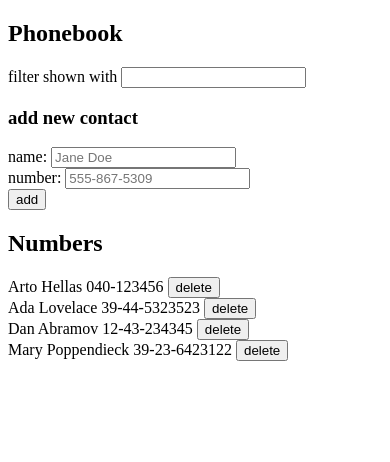
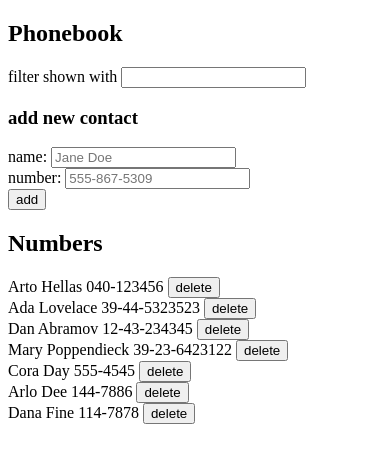
Before and after one commit to JanetteDevCode/fullstackopen-part2, a React (Create React App) app in the folder phonebook/: page / in a window 390 px wide. Shown: the top 462 px of the page. Built offline with nearby package versions, Linux system fonts and the light colour scheme; data requests are answered from the project's data file.

Commit message:
Complete phonebook step 10

```diff
--- a/phonebook/db.json
+++ b/phonebook/db.json
@@ -19,6 +19,21 @@
       "name": "Mary Poppendieck",
       "number": "39-23-6423122",
       "id": 4
+    },
+    {
+      "name": "Cora Day",
+      "number": "555-4545",
+      "id": 7
+    },
+    {
+      "name": "Arlo Dee",
+      "number": "144-7886",
+      "id": 8
+    },
+    {
+      "name": "Dana Fine",
+      "number": "114-7878",
+      "id": 9
     }
   ]
 }
--- a/phonebook/src/App.js
+++ b/phonebook/src/App.js
@@ -11,46 +11,67 @@ const App = () => {
   const [filter, setNewFilter] = useState('');
 
   useEffect(() => {
-    personService
-      .getAll()
-      .then((initialPersons) => {
-        setPersons(initialPersons);
-      });
+    getAllPersons();
   }, []);
 
   const personExists = (name) => {
     return persons.find((person) => {
-      return person.name === name;
+      return person.name.toLowerCase() === name.toLowerCase();
     });
+  };
+
+  const getAllPersons = () => {
+    personService
+      .getAll()
+      .then((persons) => {
+        setPersons(persons);
+      })
+      .catch((error) => {
+        console.log('get all persons error:', error);
+        alert(`Could not get persons from the server.`);
+      });
   };
 
   const addPerson = (personToAdd) => {
     personService
       .createPerson(personToAdd)
       .then((returnedPerson) => {
-        alert(`${returnedPerson.name} was successfully added to the server.`)
         setPersons(persons.concat(returnedPerson));
-        setNewName('');
-        setNewPhone('');
+        alert(`${returnedPerson.name} was successfully added to the server.`);
+      })
+      .catch((error) => {
+        console.log('add person error:', error);
+        alert(`${personToAdd.name} could not be added.`);
       });
   }
 
+  const updatePerson = (personToUpdate) => {
+    personService
+      .updatePerson(personToUpdate)
+      .then((returnedPerson) => {
+        setPersons(persons.map((person) => {
+          return personToUpdate.id !== person.id ? person : returnedPerson;
+        }));
+        alert(`${returnedPerson.name} was successfully updated on the server.`)
+      })
+      .catch((error) => {
+        console.log('update person error:', error);
+        alert(`${personToUpdate.name} could not be updated.`);
+      });
+  };
+
   const deletePerson = (personToDelete) => {
     personService
-      .deletePerson(personToDelete.id)
+      .deletePerson(personToDelete)
       .then((returnedPerson) => {
-        console.log('returned person after delete person:', returnedPerson);
-        alert(`${personToDelete.name} was successfully deleted from the server.`)
-        // sync persons in browser with server
-        personService
-          .getAll()
-          .then((updatedPersons) => {
-            setPersons(updatedPersons);
-        });
+        setPersons(persons.filter((person) => {
+          return personToDelete.id !== person.id;
+        }));
+        alert(`${personToDelete.name} was successfully deleted from the server.`);
       })
       .catch((error) => {
         console.log('delete person error:', error);
-        alert('person could not be deleted');
+        alert(`${personToDelete.name} could not be deleted.`);
       });
   };
 
@@ -58,32 +79,49 @@ const App = () => {
     event.preventDefault();
     const name = newName.trim();
     const phone = newPhone.trim();
+    const existingPerson = personExists(name);
     if (!name) {
-      alert('No name is given');
+      alert('No name was given.');
       return;
     }
     if (!phone) {
-      alert('No phone number is given');
+      alert('No phone number was given.');
       return;
     }
-    if (personExists(name)) {
-      alert(`${name} is already added to phonebook`);
+    if (existingPerson && phone === existingPerson.number) {
+      alert(`${name} is already in the phonebook.`);
       setNewName('');
       return;
+    } else if (existingPerson) {
+      const confirmUpdate = window.confirm(`${existingPerson.name} already exists. Replace phone number?`);
+      if (confirmUpdate) {
+        const editedPerson = {
+          ...existingPerson,
+          number: phone
+        };
+        updatePerson(editedPerson);
+      } else {
+        alert('No update was made.');
+      }
+    } else {
+      const newPerson = {
+        name: name,
+        number: phone
+      };
+      addPerson(newPerson);
     }
-    const person = {
-      name: name,
-      number: phone
-    };
-    addPerson(person);
+    setNewName('');
+    setNewPhone('');
   };
 
   const handleDeletePerson = (person) => {
     return (() => {
-      console.log('handle delete person', person);
       const confirmDelete = window.confirm(`Delete ${person.name}?`);
       if (confirmDelete) {
-        deletePerson(person);
+        const removablePerson = {
+          ...person
+        };
+        deletePerson(removablePerson);
       } else {
         alert('No person was deleted.');
       }
--- a/phonebook/src/services/persons.js
+++ b/phonebook/src/services/persons.js
@@ -26,10 +26,22 @@ const createPerson = (newPerson) => {
   );
 };
 
-const deletePerson = (deletePersonID) => {
+const updatePerson = (editedPerson) => {
   return (
     axios
-      .delete(`${baseUrl}/${deletePersonID}`)
+      .put(`${baseUrl}/${editedPerson.id}`, editedPerson)
+      .then((response) => {
+        console.log('update person successful');
+        console.log('response data', response.data);
+        return response.data;
+      })
+  );
+}
+
+const deletePerson = (removablePerson) => {
+  return (
+    axios
+      .delete(`${baseUrl}/${removablePerson.id}`)
       .then((response) => {
         console.log('delete person successful');
         console.log('response data', response.data);
@@ -41,5 +53,6 @@ const deletePerson = (deletePersonID) => {
 export default {
   getAll,
   createPerson,
+  updatePerson,
   deletePerson
 };
```
